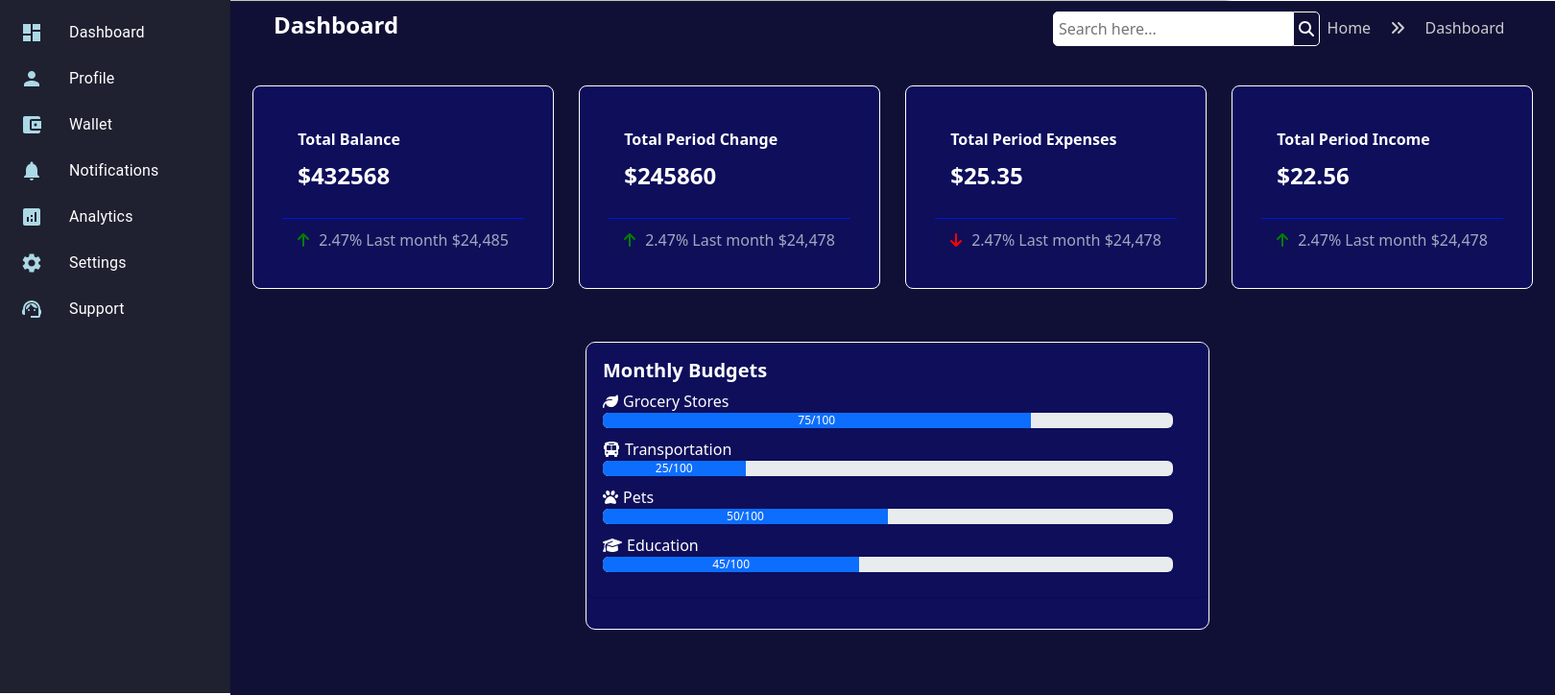
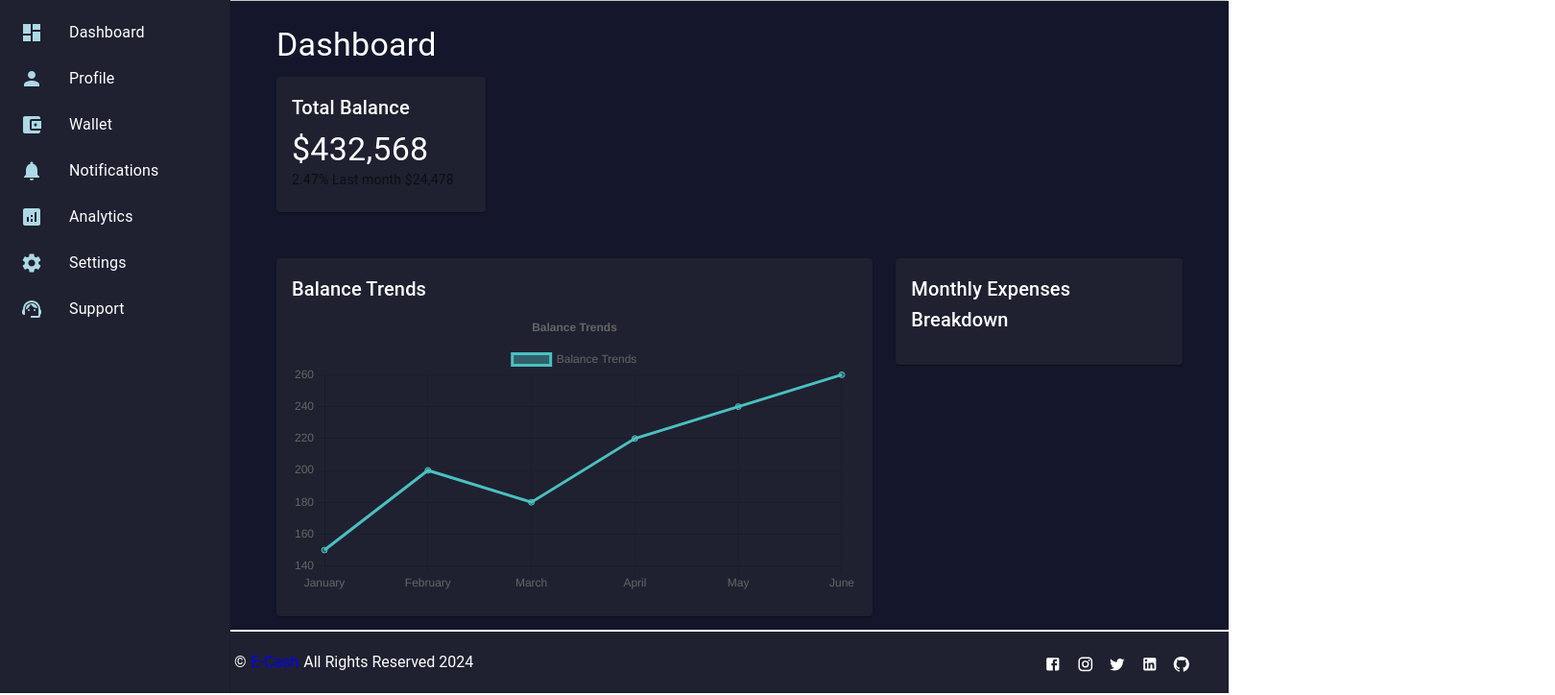
Before and after one commit to RISHABH-SONII/Wallet-Management, a React (Create React App) app in the folder ui/: page / in a window 1280 px wide. Shown: the part 78-802 px from the top of the page at 96% size, 1620 px wide, since content can reach past the window. Built offline with nearby package versions, Linux system fonts and the light colour scheme.

Commit message:
Modify HomePage.jsx file to use the layout component for showing header, sidebar, footer

```diff
--- a/ui/src/Pages/HomePage.jsx
+++ b/ui/src/Pages/HomePage.jsx
@@ -1,80 +1,12 @@
-import React from 'react'
-import './HomePage.css';
-import { FontAwesomeIcon } from '@fortawesome/react-fontawesome';
-import { faAnglesRight, faArrowDown, faArrowUp, faBell, faChartBar, faChartLine, faCircleInfo, faCog, faHome, faSearch, faUser, faWallet } from '@fortawesome/free-solid-svg-icons';
-import { Card, Form, InputGroup } from 'react-bootstrap';
-import Header from '../Components/Layout/Header';
-import Footer from '../Components/Layout/Footer';
-import DashboardCard from '../Components/DashboardCard';
-import TransactionCard from '../Components/TransectionCard';
-import BudgetCard from '../Components/BudgetCard';
+import React from 'react';
+import DashboardComponent from '../Components/DashboardComponent';
 import Layout from '../Components/Layout/Layout';
 
 export default function HomePage() {
-    return (
-        <Layout>
-            <div className='bodydiv'>
-                <div className='body-panel-1'>
-                    <h4>Dashboard</h4>
-                    <form className='formClass'>
-                        <input className='formInput' type='text' placeholder='Search here...' />
-                        <button className='formButton'><FontAwesomeIcon icon={faSearch} /></button>
-                    </form>
-                    <div className='pageName'>
-                        <p>Home</p>
-                        <p><FontAwesomeIcon icon={faAnglesRight}/></p>
-                        <p>Dashboard</p>
-                    </div>
-                </div>
+  return (
+    <Layout>
+         <DashboardComponent />
+    </Layout>
 
-                <div className='body-panel-2'>
-
-                    <DashboardCard
-                        title="Total Balance"
-                        amount="432568"
-                        footerText="2.47% Last month $24,485"
-                        footerIcon={<FontAwesomeIcon icon={faArrowUp} style={{ color: 'green' }} />}
-                    />
-
-                    <DashboardCard
-                        title="Total Period Change"
-                        amount="245860"
-                        footerText="2.47% Last month $24,478"
-                        footerIcon={<FontAwesomeIcon icon={faArrowUp} style={{ color: 'green' }} />}
-                    />
-                    <DashboardCard
-                        title="Total Period Expenses"
-                        amount="25.35"
-                        footerText="2.47% Last month $24,478"
-                        footerIcon={<FontAwesomeIcon icon={faArrowDown} style={{ color: 'red' }} />}
-                    />
-                    <DashboardCard
-                        title="Total Period Income"
-                        amount="22.56"
-                        footerText="2.47% Last month $24,478"
-                        footerIcon={<FontAwesomeIcon icon={faArrowUp} style={{ color: 'green' }} />}
-                    />
-
-                </div>
-
-                <div className='body-panel-3'>
-                    <BudgetCard/>
-                    <TransactionCard/>
-                </div>
-
-                <div className='body-panel-4'>
-                <Card>
-            <Card.Body>
-              <Card.Title>Monthly Income vs Expenses</Card.Title>
-              {/* Replace with your chart component */}
-              <div className="chart-placeholder">
-                {/* Example of where your chart would go */}
-                <p>Chart goes here</p>
-              </div>
-            </Card.Body>
-          </Card>
-                </div>
-            </div>
-        </Layout>
-    )
+  )
 }
```
